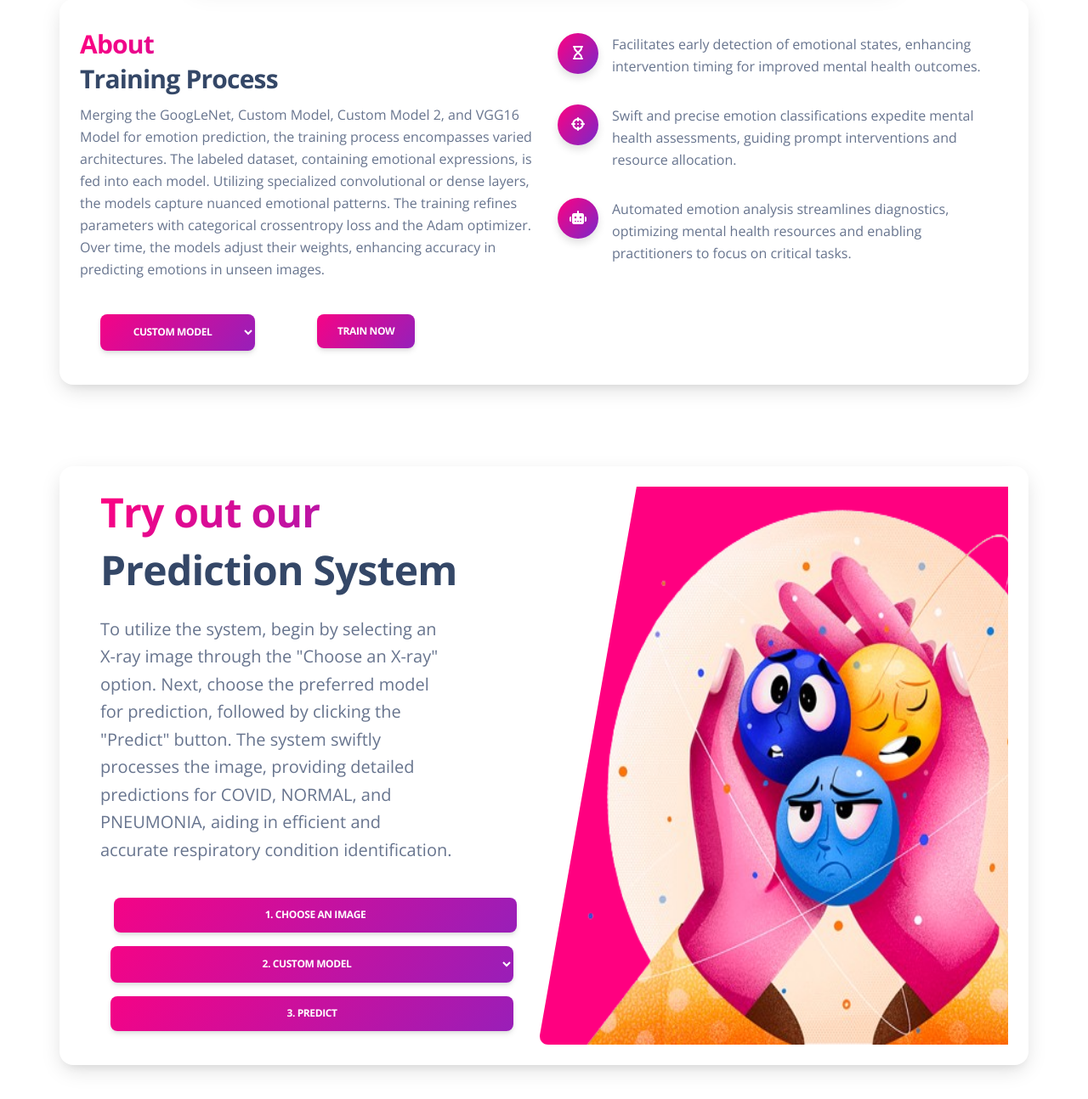
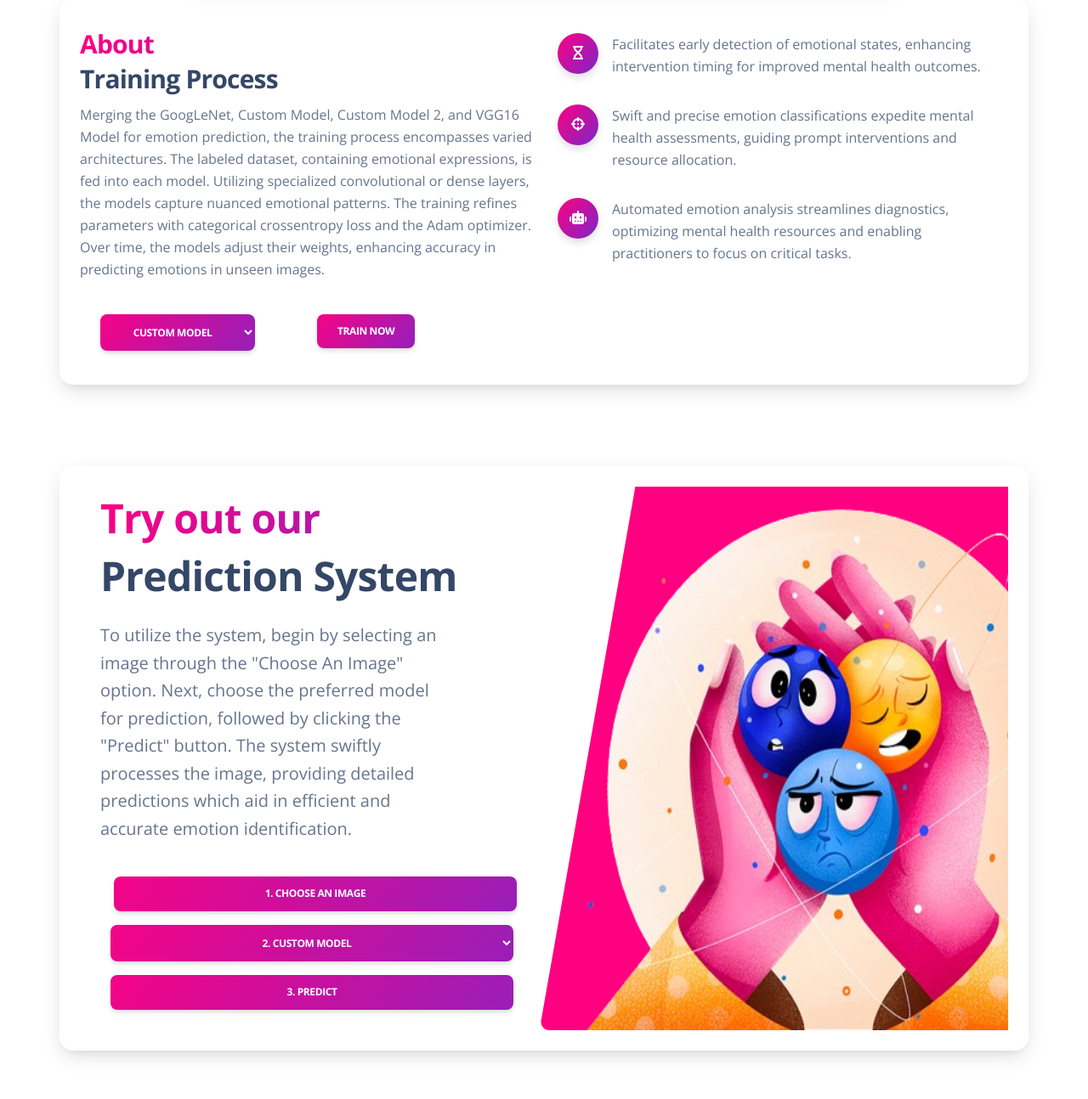
Before and after one commit to aziztarous1999/Emotion-Prediction-Models, a Flask app: page / in a window 1280 px wide. Shown: the part 794-2088 px from the top of the page at 85% size. Run offline with Flask 3, Linux system fonts and the light colour scheme; some libraries are stand-ins or nearby versions.

Commit message:
Update presentation.html

```diff
--- a/templates/presentation.html
+++ b/templates/presentation.html
@@ -199,7 +199,11 @@ Facilitates early detection of emotional states, enhancing intervention timing f
         <div class="col-lg-6 col-md-7 d-flex justify-content-center flex-column">
           <h1 class="text-gradient text-primary">Try out our </h1>
           <h1 class="mb-4">Prediction System</h1>
-          <p class="lead pe-5 me-5">To utilize the system, begin by selecting an X-ray image through the "Choose an X-ray" option. Next, choose the preferred model for prediction, followed by clicking the "Predict" button. The system swiftly processes the image, providing detailed predictions for COVID, NORMAL, and PNEUMONIA, aiding in efficient and accurate respiratory condition identification.</p>
+          <p class="lead pe-5 me-5">
+
+            To utilize the system, begin by selecting an image through the "Choose An Image" option. Next, choose the preferred model for prediction, followed by clicking the "Predict" button. The system swiftly processes the image, providing detailed predictions which aid in efficient and accurate emotion identification.
+
+          </p>
 
 
         <div class="container" style="padding-right: calc(var(--bs-gutter-x) * 1.5) !important;">
```
